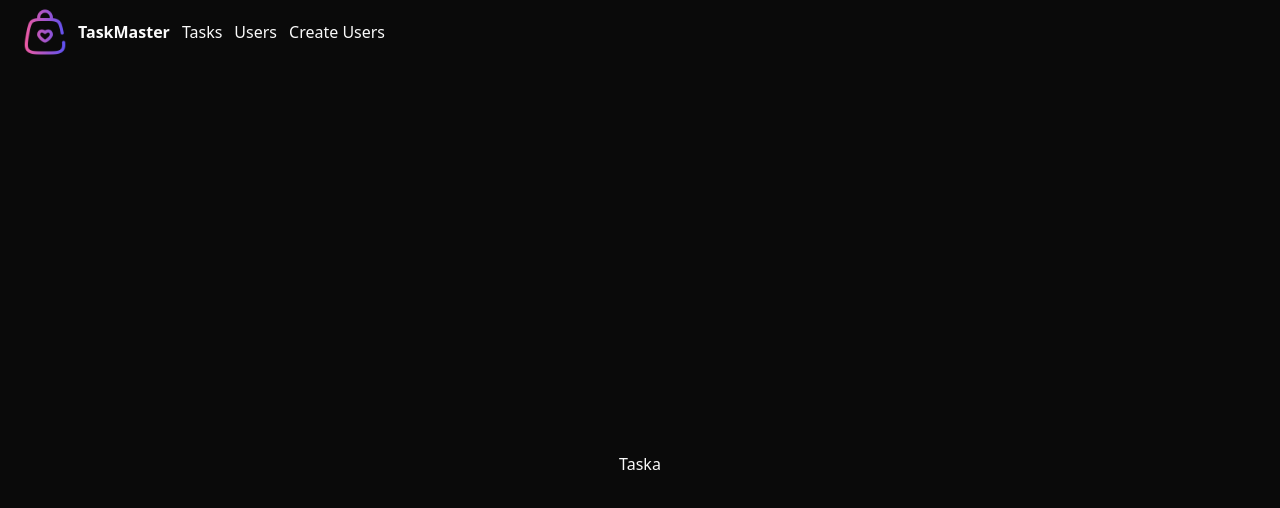
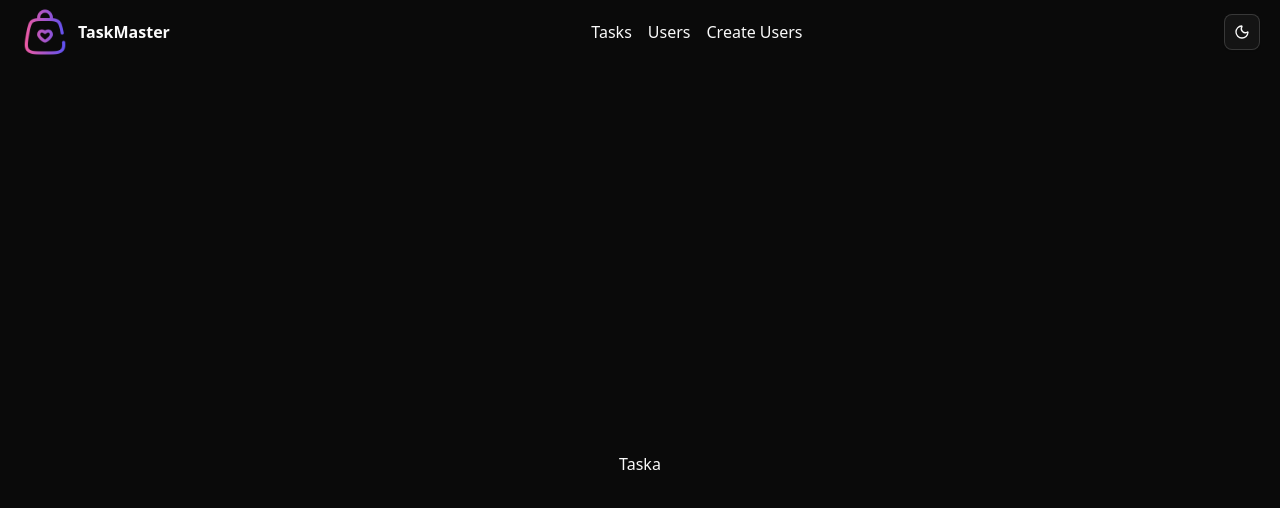
Before and after one commit to Arafat-boss/basic-todo-app-with-redux, a React (Vite) app: page / in a window 1280 px wide. Shown: the top 508 px of the page. Built offline with nearby package versions, Linux system fonts and the light colour scheme.

Commit message:
i am successfully added Handel dark mode using shadcn and it's successfully work

```diff
--- a/src/components/layout/Navbar.tsx
+++ b/src/components/layout/Navbar.tsx
@@ -1,18 +1,23 @@
 import Logo from "@/assets/bag.png";
 import { Link } from "react-router";
-
+import { ModeToggle } from "../mode-toggle";
 
 export default function Navbar() {
   return (
-    <nav className="max-w-7xl mx-auto h-16 flex items-center gap-3 px-5">
+    <nav className="max-w-7xl mx-auto h-16 flex items-center gap-3 px-5 justify-between">
       <div className="flex items-center">
         <img className="w-[50px]" src={Logo} alt="" />
         <span className="font-bold ml-2">TaskMaster</span>
       </div>
+      <div className="px-2">
+        <Link className="px-2" to="/tasks">Tasks</Link>
+        <Link className="px-2" to="/users">Users</Link>
+        <Link className="px-2" to="/users">Create Users</Link>
+      </div>
 
-      <Link to="/tasks">Tasks</Link>
-      <Link to="/users">Users</Link>
-      <Link to="/users">Create Users</Link>
+      <div>
+        <ModeToggle></ModeToggle>
+      </div>
     </nav>
   );
 }
```
